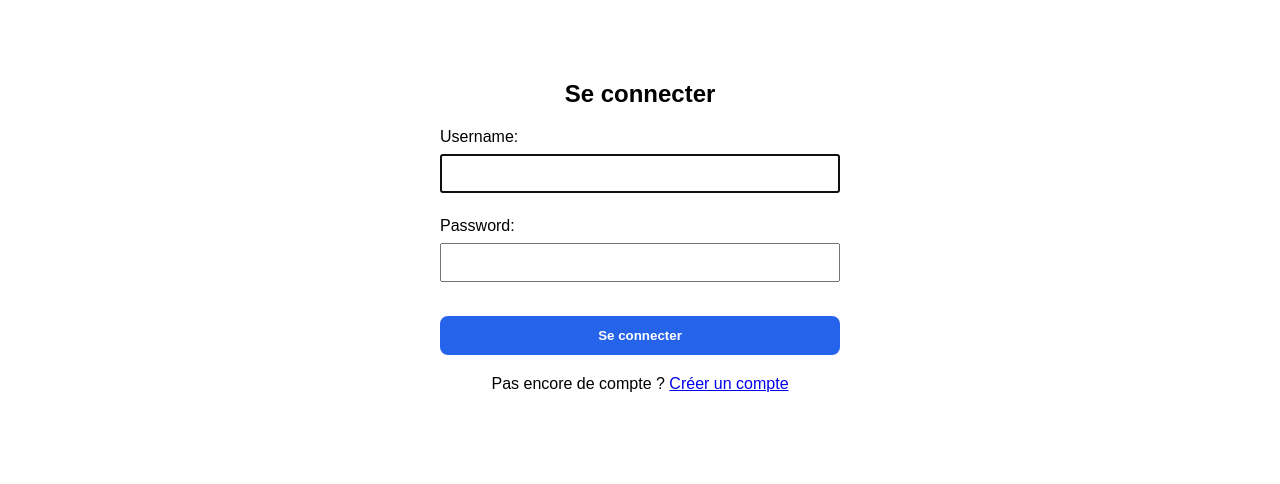
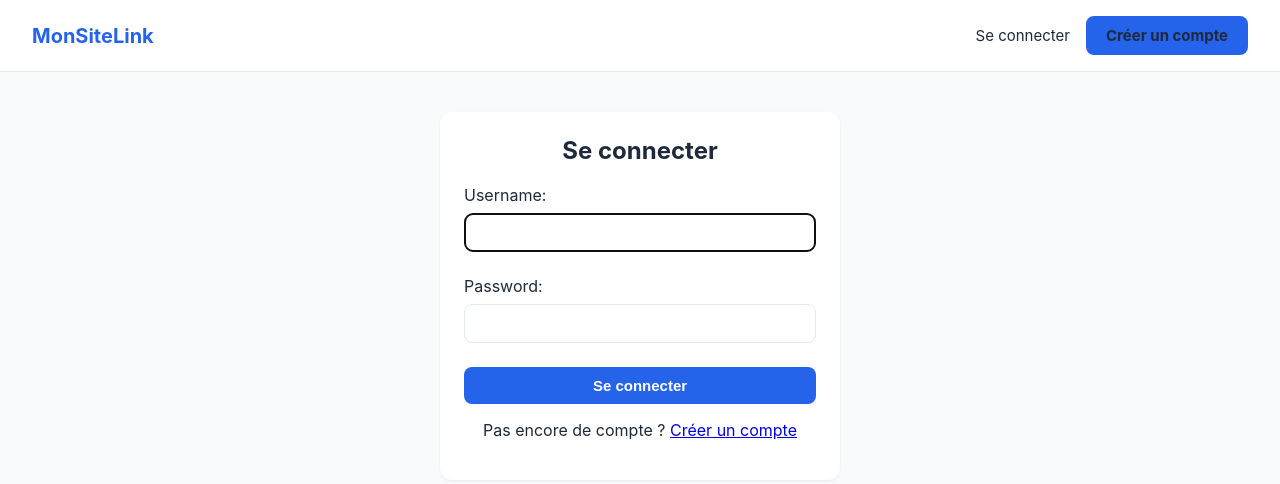
Before and after one commit to adamasavadogoel12-coder/linkcash, a Django app: page /login/ in a window 1280 px wide. Shown: the top 484 px of the page. Run offline with Django 5.2, Linux system fonts and the light colour scheme.

Commit message:
Update login.html

```diff
--- a/links/templates/links/login.html
+++ b/links/templates/links/login.html
@@ -1,53 +1,13 @@
-<!DOCTYPE html>
-<html lang="fr">
-<head>
-  <meta charset="UTF-8">
-  <title>Se connecter – MonSiteLink</title>
-  <meta name="viewport" content="width=device-width, initial-scale=1">
-  <style>
-    body {
-      font-family: Arial, sans-serif;
-      max-width: 400px;
-      margin: 80px auto;
-      padding: 0 20px;
-    }
-    h2 { text-align: center; }
-    input {
-      width: 100%;
-      padding: 10px;
-      margin: 8px 0;
-      box-sizing: border-box;
-    }
-    button {
-      width: 100%;
-      padding: 12px;
-      background: #2563eb;
-      color: white;
-      border: none;
-      border-radius: 8px;
-      font-weight: bold;
-      cursor: pointer;
-      margin-top: 10px;
-    }
-    .errorlist {
-      color: red;
-      font-size: 14px;
-      list-style: none;
-      padding: 0;
-    }
-    p.bottom-link {
-      text-align: center;
-      margin-top: 20px;
-    }
-  </style>
-</head>
-<body>
-  <h2>Se connecter</h2>
+{% extends 'links/base.html' %}
+{% block title %}Se connecter – MonSiteLink{% endblock %}
+{% block content %}
+<div class="card" style="max-width: 400px; margin: 0 auto;">
+  <h2 style="text-align:center; margin-top:0;">Se connecter</h2>
   <form method="post">
     {% csrf_token %}
     {{ form.as_p }}
-    <button type="submit">Se connecter</button>
+    <button type="submit" class="btn btn-primary" style="width:100%;">Se connecter</button>
   </form>
-  <p class="bottom-link">Pas encore de compte ? <a href="{% url 'signup' %}">Créer un compte</a></p>
-</body>
-</html>
+  <p style="text-align:center; margin-top:16px;">Pas encore de compte ? <a href="{% url 'signup' %}">Créer un compte</a></p>
+</div>
+{% endblock %}
```
